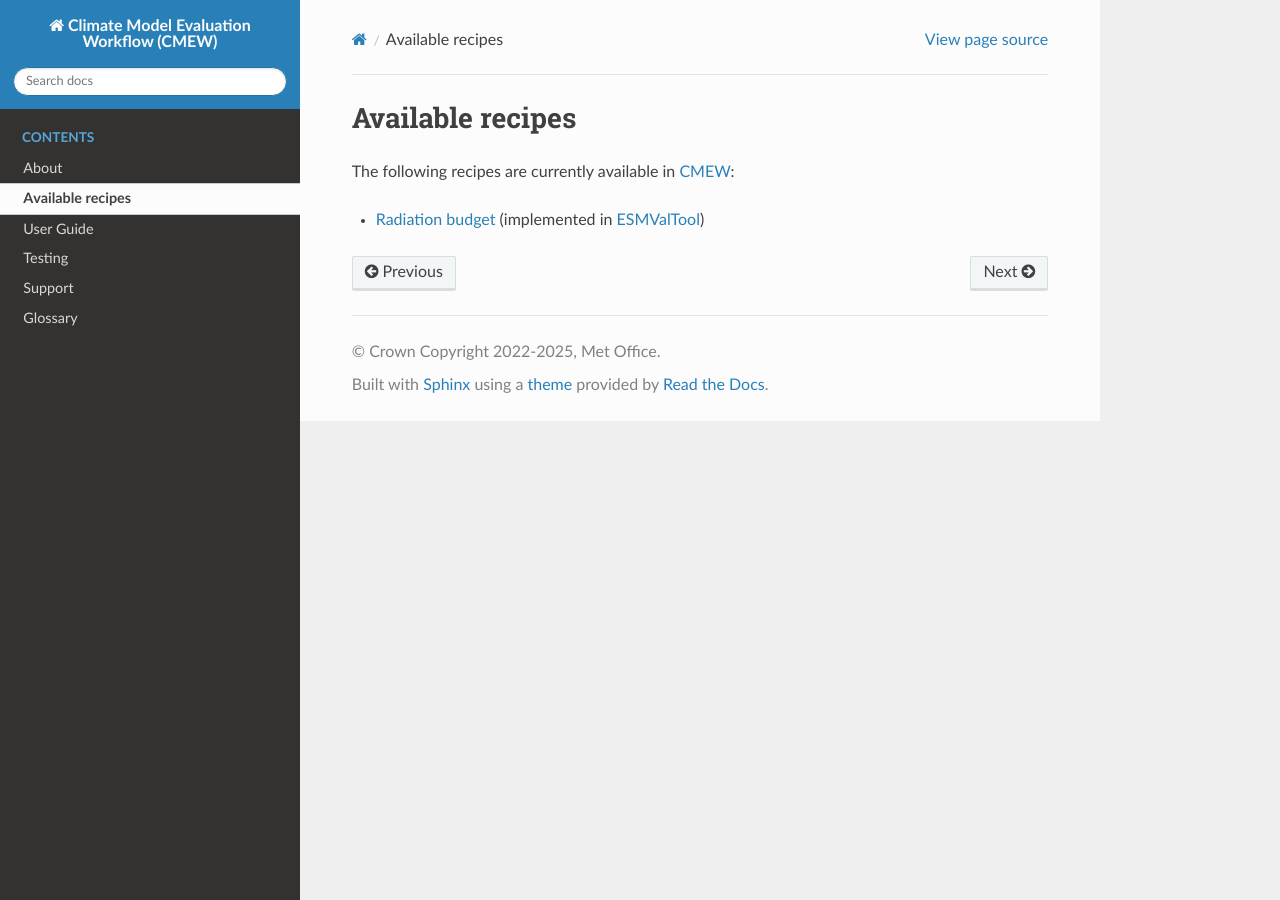
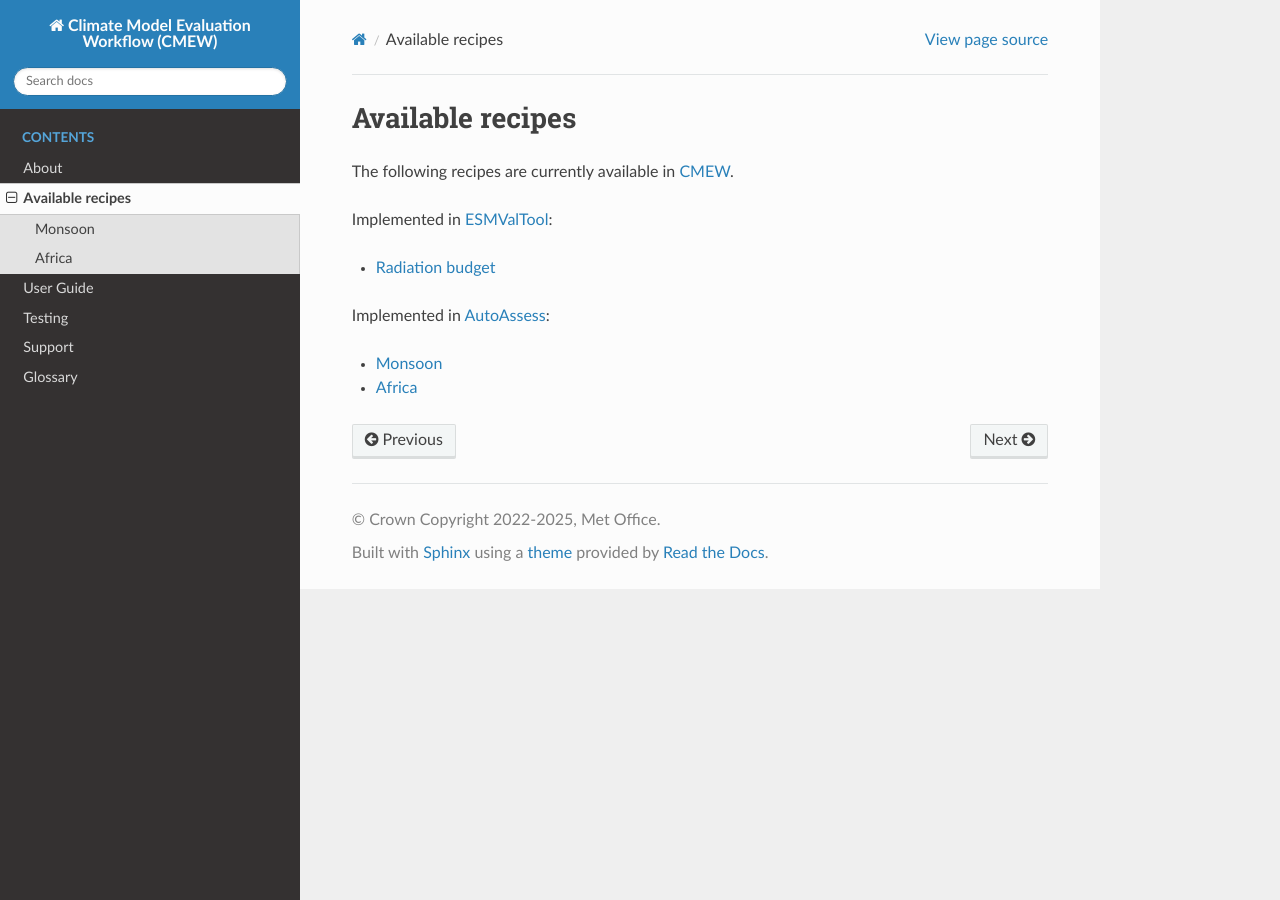
Before and after one commit to MetOffice/CMEW, a Sphinx documentation site: the page built from doc/source/recipes.rst, in a window 1280 px wide. Built offline with Sphinx 7.4.7 and the Read the Docs theme 3.1.0, drawn with Linux system fonts in a browser that asks for light colours.

Commit message:
#451. First attempt at documenting monsoon and africa assessments.

```diff
--- a/doc/source/common.txt
+++ b/doc/source/common.txt
@@ -5,6 +5,7 @@
 
 .. Add in alphabetical order.
 
+.. |AutoAssess| replace:: :term:`AutoAssess`
 .. |CDDS| replace:: :term:`CDDS`
 .. |CMEW| replace:: :term:`CMEW`
 .. |CMIP| replace:: :term:`CMIP`
@@ -19,6 +20,7 @@
 
 .. Links
 
+.. _AutoAssess: https://github.com/MetOffice/AutoAssess
 .. _CMIP Documentation: https://wcrp-cmip.org/
 .. _Cylc Documentation: https://cylc.github.io/cylc-doc/stable/html/index.html
 .. _families: https://cylc.github.io/cylc-doc/stable/html/tutorial/runtime/configuration-consolidation/families.html
--- a/doc/source/glossary.rst
+++ b/doc/source/glossary.rst
@@ -8,6 +8,11 @@ Glossary
 .. include:: common.txt
 
 .. glossary::
+
+   AutoAssess
+     `AutoAssess`_ is the internal Met Office tool for evaluating climate model
+     simulations. It is being phased out in preference to |CMEW| and
+     |ESMValTool| recipes.
 
    CDDS
      CDDS is a package that |CMEW| uses to standardise data for use in
--- a/doc/source/recipes.rst
+++ b/doc/source/recipes.rst
@@ -7,6 +7,16 @@ Available recipes
 
 .. include:: common.txt
 
-The following recipes are currently available in |CMEW|:
+The following recipes are currently available in |CMEW|.
 
-* `Radiation budget`_ (implemented in |ESMValTool|)
+Implemented in |ESMValTool|:
+
+* `Radiation budget`_
+
+Implemented in |AutoAssess|:
+
+.. toctree::
+   :maxdepth: 1
+
+   areas/monsoon.rst
+   areas/africa.rst
```
Also changed, not shown: doc/source/areas/africa.rst (added, +78 -0 lines), doc/source/areas/monsoon.rst (added, +99 -0 lines), 1 other file.
